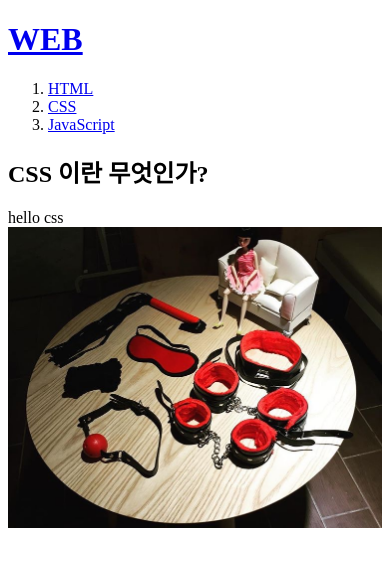
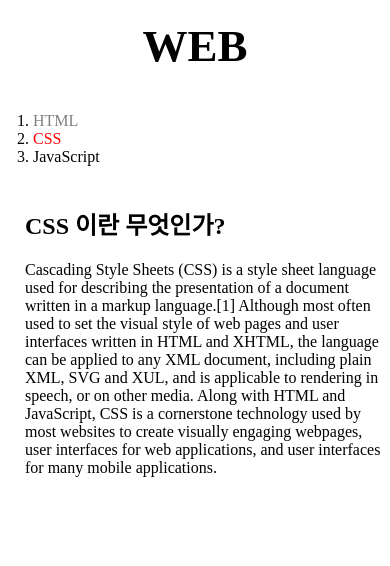
Before and after one commit to kimsh9510/web1, a plain HTML site: page 2.html in a window 390 px wide. Drawn offline with Linux system fonts and the light colour scheme.

Commit message:
Add files via upload

```diff
--- a/2.html
+++ b/2.html
@@ -3,19 +3,24 @@
 <head>
   <title>WEB1 - css</title>
   <meta charset="utf-8">
+<Link rel="stylesheet" href="style.css">
 </head>
 <body>
   <h1><a href ="index.html">WEB</a></h1>
+<div id="grid">
     <ol>
-  <Li> <a href="1.html">HTML</a></Li>
-  <Li> <a href="2.html">CSS</a></Li>
+      <Li> <a href="1.html"class="saw">HTML</a></Li>
+      <Li> <a href="2.html"class="saw" id="active">CSS</a></Li>
       <Li> <a href="3.html">JavaScript</a></Li>
     </ol>
 
+    <div id="article">
         <h2>CSS 이란 무엇인가?</h2>
         <P>
-  hello css
-  <img src="b.jpg" width="100%">
+          Cascading Style Sheets (CSS) is a style sheet language used for describing the presentation of a document written in a markup language.[1] Although most often used to set the visual style of web pages and user interfaces written in HTML and XHTML, the language can be applied to any XML document, including plain XML, SVG and XUL, and is applicable to rendering in speech, or on other media. Along with HTML and JavaScript, CSS is a cornerstone technology used by most websites to create visually engaging webpages, user interfaces for web applications, and user interfaces for many mobile applications.
+
         </p>
+    </div>
+</div>
 </body>
 </html>
--- /dev/null
+++ b/style.css
@@ -0,0 +1,48 @@
+a {
+  color:black;
+  text-decoration: none;
+}
+.saw{
+  color:gray;
+}
+#active{
+  color:red;
+}
+h1{
+  font-size:45px;
+  text-align:center;
+  border-bottom: 1px solid gray;
+  margin:0;
+  padding:20px;
+}
+ol{
+  border-right:1px solid gray;
+  width:100px;
+  margin:0;
+  padding:20px;
+}
+body{
+  margin:0;
+}
+#grid{
+  display:grid;
+  grid-template-columns: 150px 1fr;
+}
+#grid ol{
+  padding-left:33px;
+}
+#article{
+  padding-left:25px;
+}
+@media(max-width:800px){
+  #grid{
+    display:block;
+  }
+  ol{
+    border-right:none;
+  }
+  h1{
+
+    border-bottom: none;
+  }
+}
```
Also changed, not shown: 1.html (+9 -3 lines), 3.html (+5 -1 lines), BOX.html (added, +21 -0 lines), grid.html (added, +22 -0 lines), mediaquery.html (added, +24 -0 lines). Lines whose indentation alone changed are shown as unchanged.
